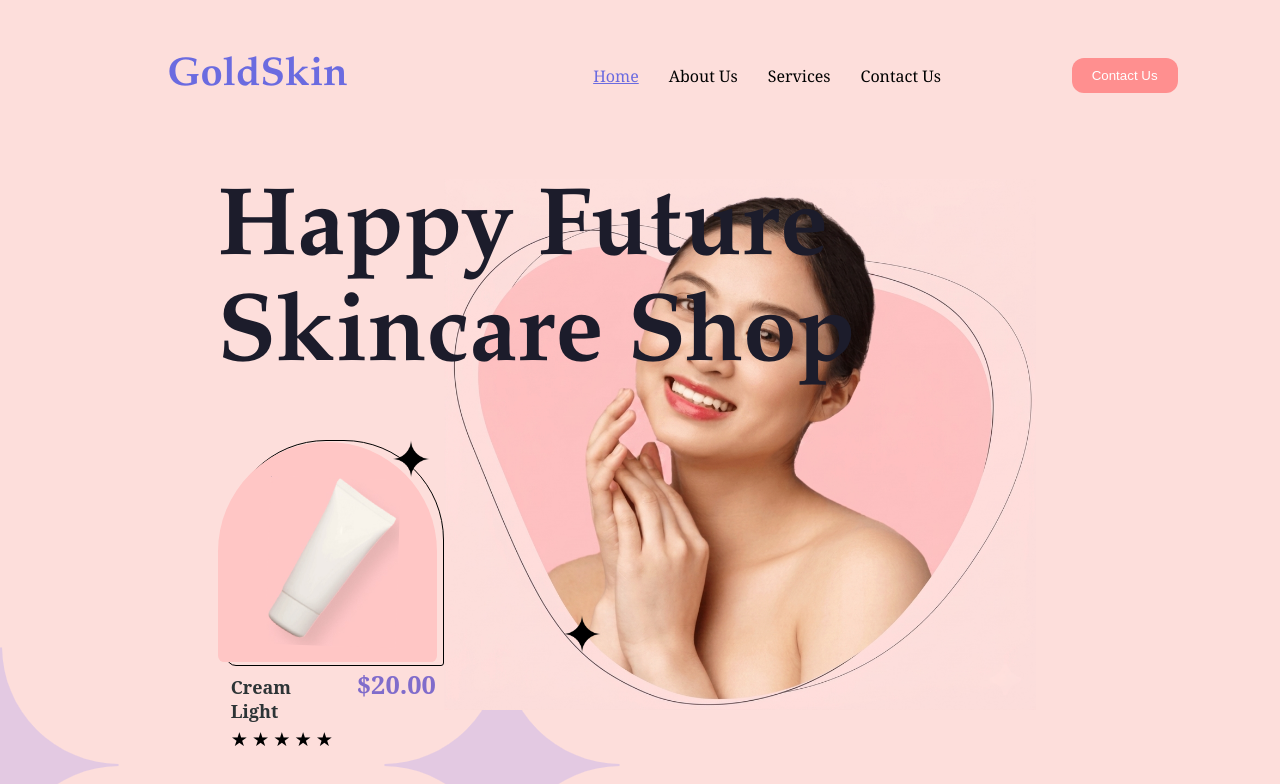
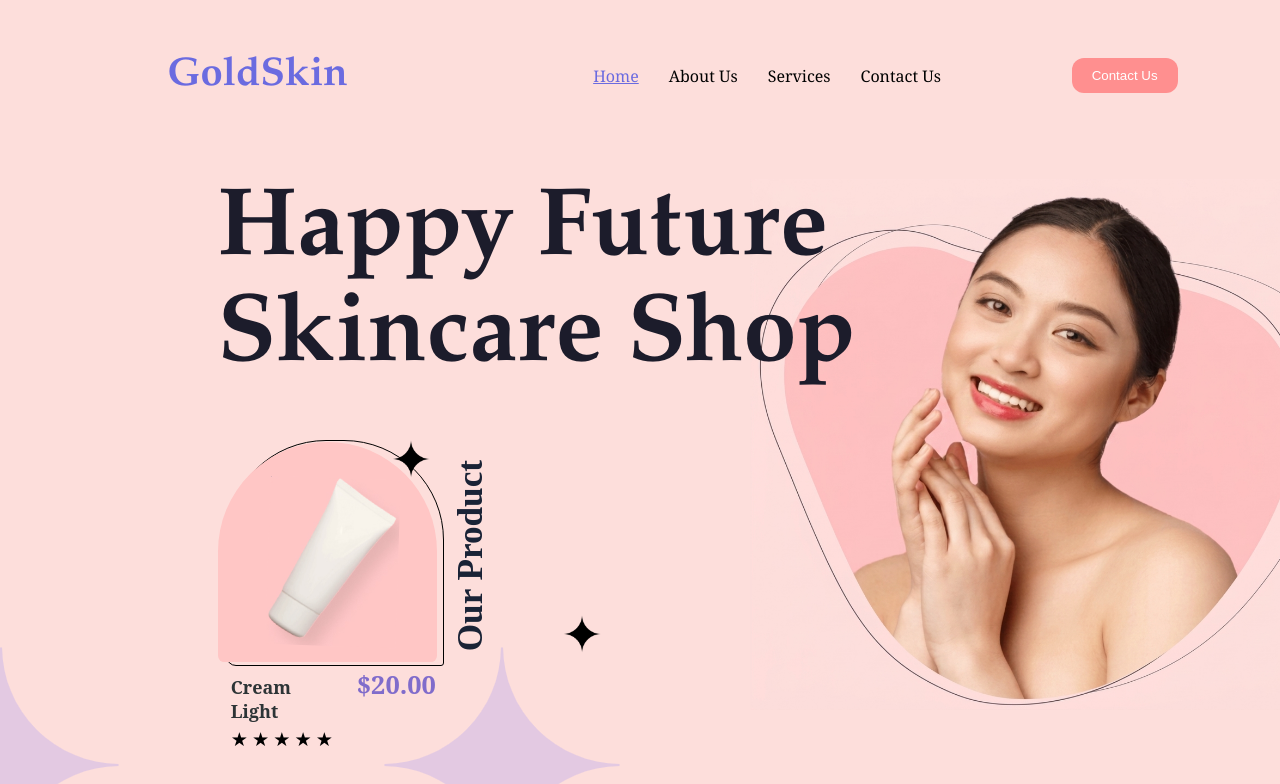
Before and after one commit to ANWINBABY/glodenskin, a React (Create React App) app: page / in a window 1280 px wide. Shown: the top 784 px of the page. Built offline with nearby package versions, Linux system fonts and the light colour scheme.

Commit message:
Update hero.css

```diff
--- a/src/styles/hero.css
+++ b/src/styles/hero.css
@@ -203,7 +203,7 @@
 .hero-model {
     position: inherit;
     bottom: 90px;
-    left: 70%%;
+    left: 70%;
     transform: translateX(-50%);
     width: 135%;
     z-index: 1;
```
